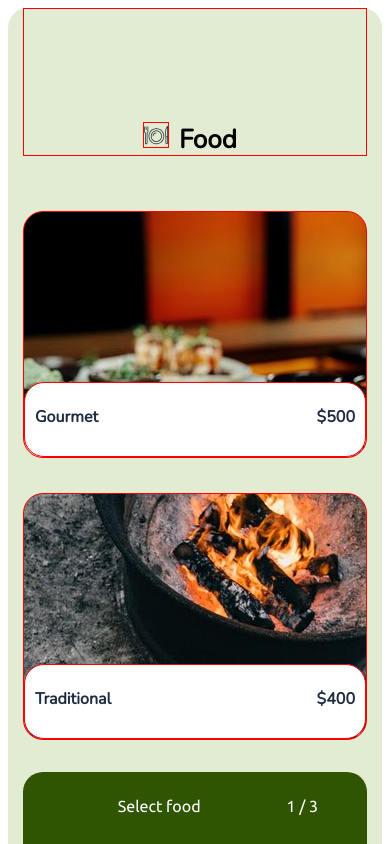
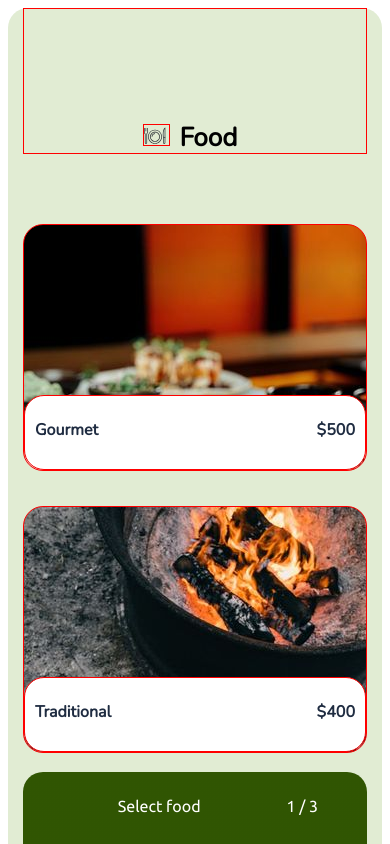
Before and after one commit to jadilovic/vacationBooking, a React (Create React App) app: page /food in a window 390 px wide. Shown: the top 844 px of the page. Built offline with nearby package versions, Linux system fonts and the light colour scheme.

Commit message:
draft responsive

```diff
--- a/src/pages/Accommodation.js
+++ b/src/pages/Accommodation.js
@@ -71,7 +71,7 @@ const Accommodation = () => {
 					<b>Accommodation</b>
 				</span>
 			</div>
-			<div className="row" style={{ marginTop: 55 }}>
+			<div className="row" style={{ marginTop: 70 }}>
 				{data.map((accomm, index) => {
 					return (
 						<div
--- a/src/pages/Food.js
+++ b/src/pages/Food.js
@@ -74,7 +74,7 @@ const Food = () => {
 					Food
 				</span>
 			</div>
-			<div className="row" style={{ marginTop: 55 }}>
+			<div className="row" style={{ marginTop: 70 }}>
 				{data.map((food, index) => {
 					return (
 						<div
--- a/src/pages/Transport.js
+++ b/src/pages/Transport.js
@@ -71,7 +71,7 @@ const Transport = () => {
 					Transport
 				</span>
 			</div>
-			<div className="row" style={{ marginTop: 55 }}>
+			<div className="row" style={{ marginTop: 70 }}>
 				{data.map((transport, index) => {
 					return (
 						<div
--- a/src/styles/food.css
+++ b/src/styles/food.css
@@ -4,7 +4,7 @@
 
 .svgFood {
 	border: 1px solid red;
-	height: 26px;
+	height: 22px;
 }
 
 .backgroundGourmet {
--- a/src/styles/welcome.css
+++ b/src/styles/welcome.css
@@ -22,8 +22,8 @@ b {
 .description {
 	border: 1px solid red;
 	margin-top: 70px;
-	margin-left: 50px;
-	margin-right: 50px;
+	margin-left: 35px;
+	margin-right: 35px;
 	font-size: 16px;
 	line-height: 160%;
 	font-feature-settings: 'pnum' on, 'lnum' on;
```
Also changed, not shown: src/svg/food.svg.
